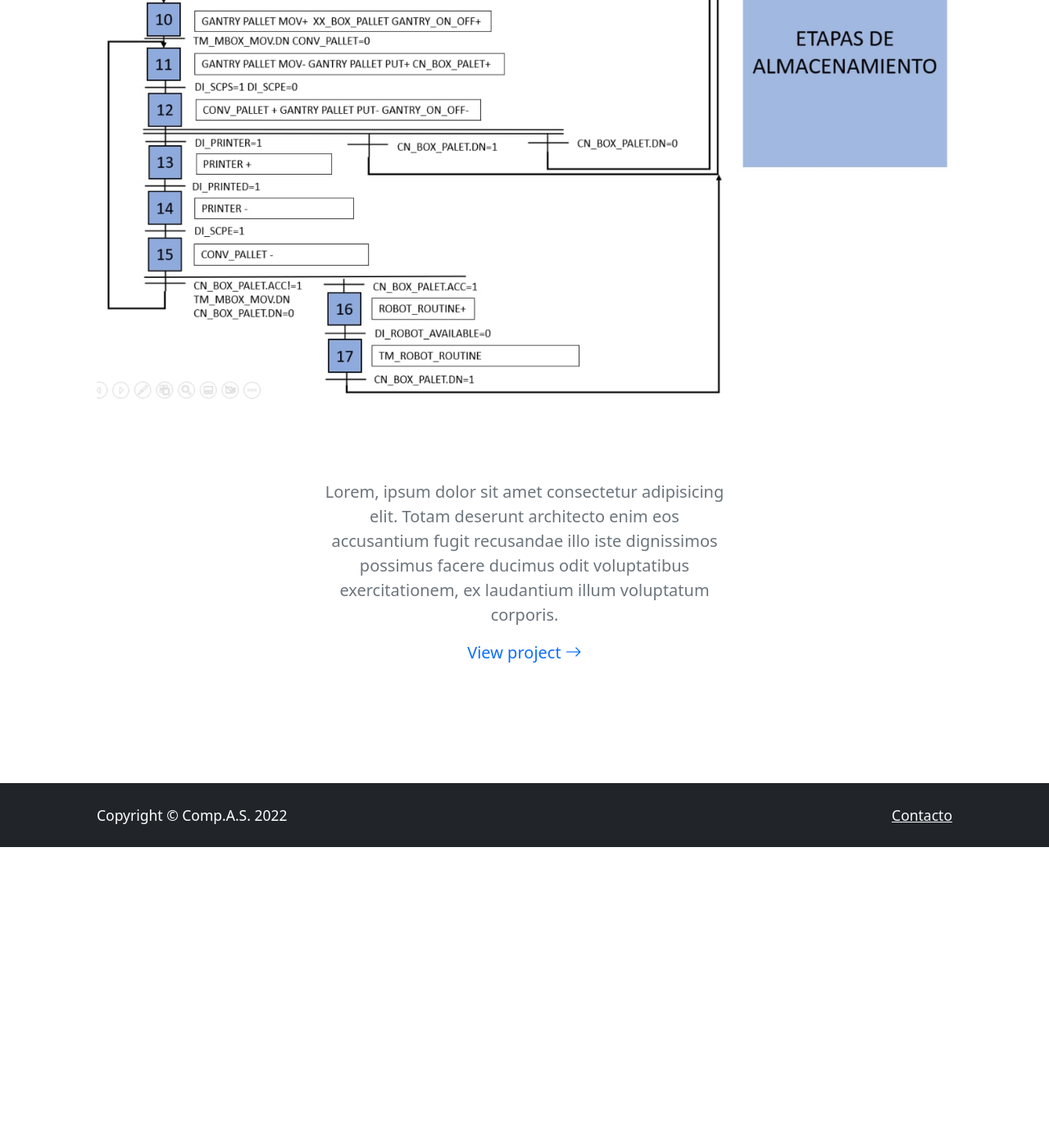
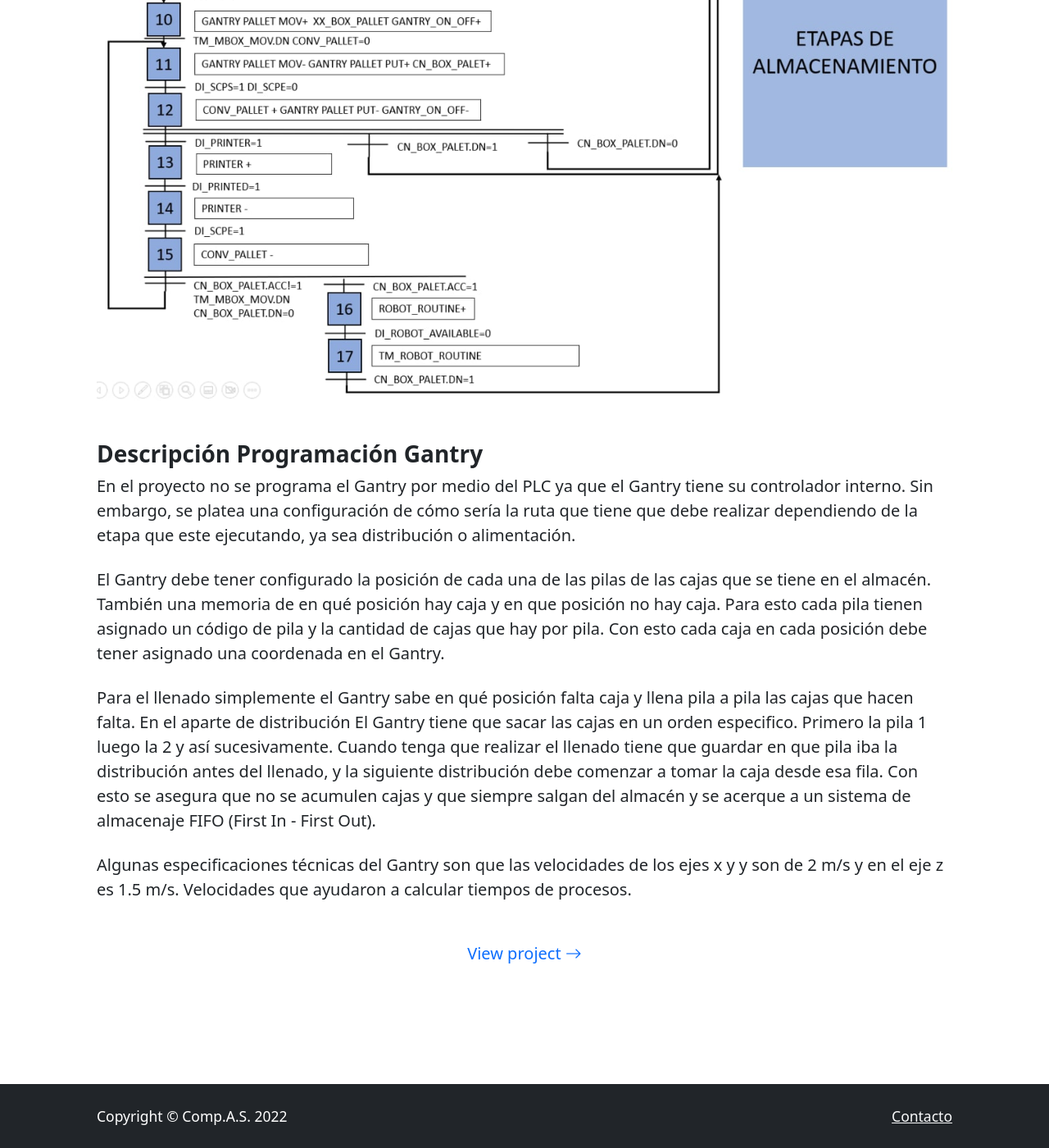
Before and after one commit to APM-GLSV/Comp.A.S, a Jekyll site: the page built from pages/modulos/controladores.html, in a window 1280 px wide and 1400 px high, scrolled down 4141 px. Shown: the whole window at 82% size. Built offline with Jekyll 4.4.1, drawn with Linux system fonts in a browser that asks for light colours; before the commit the page ends 5174 px from its top, so only the background shows below that.

Commit message:
controladores FAB

```diff
--- a/pages/modulos/controladores.html
+++ b/pages/modulos/controladores.html
@@ -8,30 +8,88 @@ layout: default
             <div class="col-lg-6">
                 <div class="text-center mb-5">
                     <h1 class="fw-bolder">Controladores Industriales</h1>
-                    <p class="lead fw-normal text-muted mb-0">En este modulo se propone una solución con un controlador industrial, donde se programa por medio de implementación de lógica programada Ladder en forma de Grafcet. Se presentan la descripción funcional, la descripción tecnológica, y la programación lógica de control. Finalmente se presenta un vídeo mostrando el funcionamiento del programa. También se realiza una descripción global de cómo se programaría el controlador del Gantry seleccionado y la consideración que se debe tener.   </p>
+                    <p class="lead fw-normal text-muted mb-0">En este modulo se propone una solución con un controlador
+                        industrial, donde se programa por medio de implementación de lógica programada Ladder en forma
+                        de Grafcet. Se presentan la descripción funcional, la descripción tecnológica, y la programación
+                        lógica de control. Finalmente se presenta un vídeo mostrando el funcionamiento del programa.
+                        También se realiza una descripción global de cómo se programaría el controlador del Gantry
+                        seleccionado y la consideración que se debe tener. </p>
                 </div>
             </div>
         </div>
         <section class="mb-5">
             <h3 class="fw-bolder">Descripción funcional y tecnológica </h3>
-            <p class="fs-5 mb-4">Se definen dos grandes etapas en la solución propuesta, la primera es la etapa de almacenamiento, esta estaba consiste en colocar cajas en la banda de suministro, y un Gantry las almacena y organiza dentro del mismo, esta etapa se realizará al comienzo de la jornada laboral para comenzar con el almacén lleno, la etapa de almacenamiento también se ejecutará cuando la cantidad almacenada de un tipo de caja baje a menos del 30%.  </p>
-            <p class="fs-5 mb-4">La segunda etapa es la etapa de distribución, la cual consiste en activar el Gantry para que lleve las cajas de las órdenes de los clientes a la banda de suministro, la banda se enciende para llevar la caja a la etapa de etiquetado y de paletizado.  </p>
-            <p class="fs-5 mb-4">Se presenta entonces el Grafcet de nivel 1, en el cual se realiza una descripción funcional del proceso. En esta imagen se observa el Grafcet nivel 1 de la etapa de almacenamiento. Para ingresar a la etapa 0 se debe pulsar Start Físico o con una señal de Start desde el SCADA. A la etapa 1 ingresa cuando se le manda la señal de que comience etapas de almacenamiento, señal que le llega desde el SCADA, el realiza una comunicación con el Gantry para decir el tipo de caja que va a almacenar. En la etapa 2 se espera a que el operario ponga la caja en la banda, de tal forma que son en sensor óptico al comienzo de la banda detecte la caja y encienda la banda de suministro en la etapa 3. Cuando llega al final de la banda se activa un sensor que activa la etapa 4, la banda se desactiva y se le envía señal al Gantry de que tiene que realizar el movimiento de almacenar caja en la etapa 5. Al mismo tiempo se vuelve a la etapa 2 para esperar una nueva caja. Cuando el Gantry termina de dejar la caja en el almacén se desactiva el Gantry en la etapa 6. Si el almacén esta lleno sale de las etapas de almacenamiento y apaga el Gantry (etapa 7), donde va a esperar la señal de distribución por medio del SCADA; de lo contrario se dirige a la etapa 2 para esperar una caja, y realizar todo el ciclo hasta que llene el almacén.   </p>
-            <div class="col-12"><img class="img-fluid rounded-3 mb-5" src="{{ site.baseurl }}/images/GRAFCET_LEVEL1_P1.jpg" alt="..." /></div>
-            <p class="fs-5 mb-4">A continuación, se muestra la descripción tecnológica de las etapas de almacenamiento por medio del Grafcet de nivel 2.   </p>
-            <div class="col-12"><img class="img-fluid rounded-3 mb-5" src="{{ site.baseurl }}/images/GRAFCET_LEVEL2_P1.jpg" alt="..." /></div>
-            <p class="fs-5 mb-4">A continuación, se muestra la descripción Funcional de la etapa de distribución, de igual manera que en el anterior espera estar inicializado y una señal de Start de distribución enviada por el SCADA para entrar a la etapa 9. En la etapa 9 espera la orden la orden de un cliente, en el caso de la simulación se envía por medio del SCADA un caso en específico de 5 diferentes casos ya programados. Una vez llega el caso comienza la etapa 10, la cual toma la primera caja enviada en el caso y le da la información al Gantry para que mueva la caja del almacén a la banda de distribución. Una vez la caja está posicionada encima de la banda, entra en la etapa 11 para que el Gantry suelte la caja, Una vez soltada la caja el sensor de la banda de distribución activa la etapa 12 esta etapa enciende la banda de distribución. Aquí el programa hace dos tareas en paralelo, pregunta si es la última caja de la orden o hace falta cajas de la orden, Si es la última caja el vuelve a la etapa 9 a esperar un caso, de lo contrario va a la etapa 10 para que el Gantry vaya posicionando la caja siguiente. Por el otro lado se tienen que la etapa 13 acciona la etiquetadora cuando la caja pasa por el sensor de esta, activándola, cuando la caja ha sido etiquetada se activa la etapa 14 que es la que desactiva la etiquetadora. La etapa 15 entra cuando la caja ha llegado al final de la banda y está en la celda robotizada, en ese momento se desactiva la banda. </p>
+            <p class="fs-5 mb-4">Se definen dos grandes etapas en la solución propuesta, la primera es la etapa de
+                almacenamiento, esta estaba consiste en colocar cajas en la banda de suministro, y un Gantry las
+                almacena y organiza dentro del mismo, esta etapa se realizará al comienzo de la jornada laboral para
+                comenzar con el almacén lleno, la etapa de almacenamiento también se ejecutará cuando la cantidad
+                almacenada de un tipo de caja baje a menos del 30%. </p>
+            <p class="fs-5 mb-4">La segunda etapa es la etapa de distribución, la cual consiste en activar el Gantry
+                para que lleve las cajas de las órdenes de los clientes a la banda de suministro, la banda se enciende
+                para llevar la caja a la etapa de etiquetado y de paletizado. </p>
+            <p class="fs-5 mb-4">Se presenta entonces el Grafcet de nivel 1, en el cual se realiza una descripción
+                funcional del proceso. En esta imagen se observa el Grafcet nivel 1 de la etapa de almacenamiento. Para
+                ingresar a la etapa 0 se debe pulsar Start Físico o con una señal de Start desde el SCADA. A la etapa 1
+                ingresa cuando se le manda la señal de que comience etapas de almacenamiento, señal que le llega desde
+                el SCADA, el realiza una comunicación con el Gantry para decir el tipo de caja que va a almacenar. En la
+                etapa 2 se espera a que el operario ponga la caja en la banda, de tal forma que son en sensor óptico al
+                comienzo de la banda detecte la caja y encienda la banda de suministro en la etapa 3. Cuando llega al
+                final de la banda se activa un sensor que activa la etapa 4, la banda se desactiva y se le envía señal
+                al Gantry de que tiene que realizar el movimiento de almacenar caja en la etapa 5. Al mismo tiempo se
+                vuelve a la etapa 2 para esperar una nueva caja. Cuando el Gantry termina de dejar la caja en el almacén
+                se desactiva el Gantry en la etapa 6. Si el almacén esta lleno sale de las etapas de almacenamiento y
+                apaga el Gantry (etapa 7), donde va a esperar la señal de distribución por medio del SCADA; de lo
+                contrario se dirige a la etapa 2 para esperar una caja, y realizar todo el ciclo hasta que llene el
+                almacén. </p>
+            <div class="col-12"><img class="img-fluid rounded-3 mb-5"
+                    src="{{ site.baseurl }}/images/GRAFCET_LEVEL1_P1.jpg" alt="..." /></div>
+            <p class="fs-5 mb-4">A continuación, se muestra la descripción tecnológica de las etapas de almacenamiento
+                por medio del Grafcet de nivel 2. </p>
+            <div class="col-12"><img class="img-fluid rounded-3 mb-5"
+                    src="{{ site.baseurl }}/images/GRAFCET_LEVEL2_P1.jpg" alt="..." /></div>
+            <p class="fs-5 mb-4">A continuación, se muestra la descripción Funcional de la etapa de distribución, de
+                igual manera que en el anterior espera estar inicializado y una señal de Start de distribución enviada
+                por el SCADA para entrar a la etapa 9. En la etapa 9 espera la orden la orden de un cliente, en el caso
+                de la simulación se envía por medio del SCADA un caso en específico de 5 diferentes casos ya
+                programados. Una vez llega el caso comienza la etapa 10, la cual toma la primera caja enviada en el caso
+                y le da la información al Gantry para que mueva la caja del almacén a la banda de distribución. Una vez
+                la caja está posicionada encima de la banda, entra en la etapa 11 para que el Gantry suelte la caja, Una
+                vez soltada la caja el sensor de la banda de distribución activa la etapa 12 esta etapa enciende la
+                banda de distribución. Aquí el programa hace dos tareas en paralelo, pregunta si es la última caja de la
+                orden o hace falta cajas de la orden, Si es la última caja el vuelve a la etapa 9 a esperar un caso, de
+                lo contrario va a la etapa 10 para que el Gantry vaya posicionando la caja siguiente. Por el otro lado
+                se tienen que la etapa 13 acciona la etiquetadora cuando la caja pasa por el sensor de esta,
+                activándola, cuando la caja ha sido etiquetada se activa la etapa 14 que es la que desactiva la
+                etiquetadora. La etapa 15 entra cuando la caja ha llegado al final de la banda y está en la celda
+                robotizada, en ese momento se desactiva la banda. </p>
             <p class="fs-5 mb-4"></p>
-            <div class="col-12"><img class="img-fluid rounded-3 mb-5" src="{{ site.baseurl }}/images/GRAFCET_LEVEL1_P2.jpg" alt="..." /></div>
-            <p class="fs-5 mb-4">A continuación, se muestra la descripción tecnológica de las etapas de distribución por medio del Grafcet de nivel 2.   </p>
-            <div class="col-12"><img class="img-fluid rounded-3 mb-5" src="{{ site.baseurl }}/images/GRAFCET_LEVEL2_P2.jpg" alt="..." /></div>
-
+            <div class="col-12"><img class="img-fluid rounded-3 mb-5"
+                    src="{{ site.baseurl }}/images/GRAFCET_LEVEL1_P2.jpg" alt="..." /></div>
+            <p class="fs-5 mb-4">A continuación, se muestra la descripción tecnológica de las etapas de distribución por
+                medio del Grafcet de nivel 2. </p>
+            <div class="col-12"><img class="img-fluid rounded-3 mb-5"
+                    src="{{ site.baseurl }}/images/GRAFCET_LEVEL2_P2.jpg" alt="..." /></div>
+            <h3 class="fw-bolder">Descripción Programación Gantry </h3>
+            <p class="fs-5 mb-4">En el proyecto no se programa el Gantry por medio del PLC ya que el Gantry tiene su
+                controlador interno. Sin embargo, se platea una configuración de cómo sería la ruta que tiene que debe
+                realizar dependiendo de la etapa que este ejecutando, ya sea distribución o alimentación.</p>
+            <p class="fs-5 mb-4">El Gantry debe tener configurado la posición de cada una de las pilas de las cajas que
+                se tiene en el almacén. También una memoria de en qué posición hay caja y en que posición no hay caja.
+                Para esto cada pila tienen asignado un código de pila y la cantidad de cajas que hay por pila. Con esto
+                cada caja en cada posición debe tener asignado una coordenada en el Gantry.</p>
+            <p class="fs-5 mb-4">Para el llenado simplemente el Gantry sabe en qué posición falta caja y llena pila a
+                pila las cajas que hacen falta. En el aparte de distribución El Gantry tiene que sacar las cajas en un
+                orden especifico. Primero la pila 1 luego la 2 y así sucesivamente. Cuando tenga que realizar el llenado
+                tiene que guardar en que pila iba la distribución antes del llenado, y la siguiente distribución debe
+                comenzar a tomar la caja desde esa fila. Con esto se asegura que no se acumulen cajas y que siempre
+                salgan del almacén y se acerque a un sistema de almacenaje FIFO (First In - First Out).</p>
+            <p class="fs-5 mb-4">Algunas especificaciones técnicas del Gantry son que las velocidades de los ejes x y y
+                son de 2 m/s y en el eje z es 1.5 m/s. Velocidades que ayudaron a calcular tiempos de procesos. </p>
         </section>
 
         <div class="row gx-5 justify-content-center">
             <div class="col-lg-6">
                 <div class="text-center mb-5">
-                    <p class="lead fw-normal text-muted">Lorem, ipsum dolor sit amet consectetur adipisicing elit. Totam deserunt architecto enim eos accusantium fugit recusandae illo iste dignissimos possimus facere ducimus odit voluptatibus exercitationem, ex laudantium illum voluptatum corporis.</p>
                     <a class="text-decoration-none" href="#!">
                         View project
                         <i class="bi-arrow-right"></i>
```
